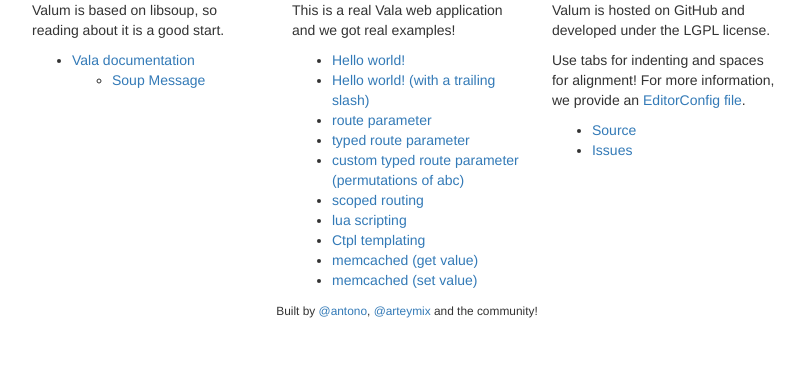
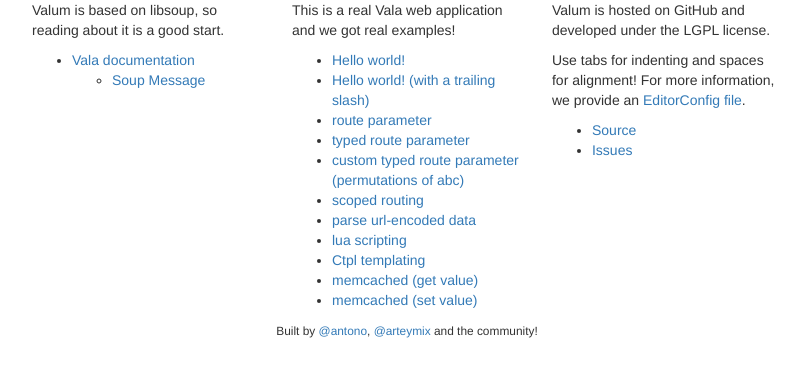
Before and after one commit to valum-framework/valum, a Python web app: template app/templates/home.html in a window 1280 px wide. Shown: the part 216-593 px from the top of the page, without its empty margins (233-1038 px from the left). Run offline with Jinja, Linux system fonts and the light colour scheme; the template is opened without the code that fills it, so the values that code supplies are empty; some libraries are stand-ins or nearby versions.

Commit message:
Adds an example of form data parsing.

```diff
--- a/app/templates/home.html
+++ b/app/templates/home.html
@@ -46,6 +46,7 @@
                 <li><a href="/users/4/edit">typed route parameter</a></li>
                 <li><a href="/custom-route-type/abc">custom typed route parameter (permutations of abc)</a></li>
                 <li><a href="/admin/fun/hack">scoped routing</a></li>
+                <li><a href="/urlencoded-data/">parse url-encoded data</a></li>
                 <li><a href="/lua">lua scripting</a></li>
                 <li><a href="/ctpl/foo/bar">Ctpl templating</a></li>
                 <li><a href="/memcached/get/bar">memcached (get value)</a></li>
```
Also changed, not shown: 1 other file.
